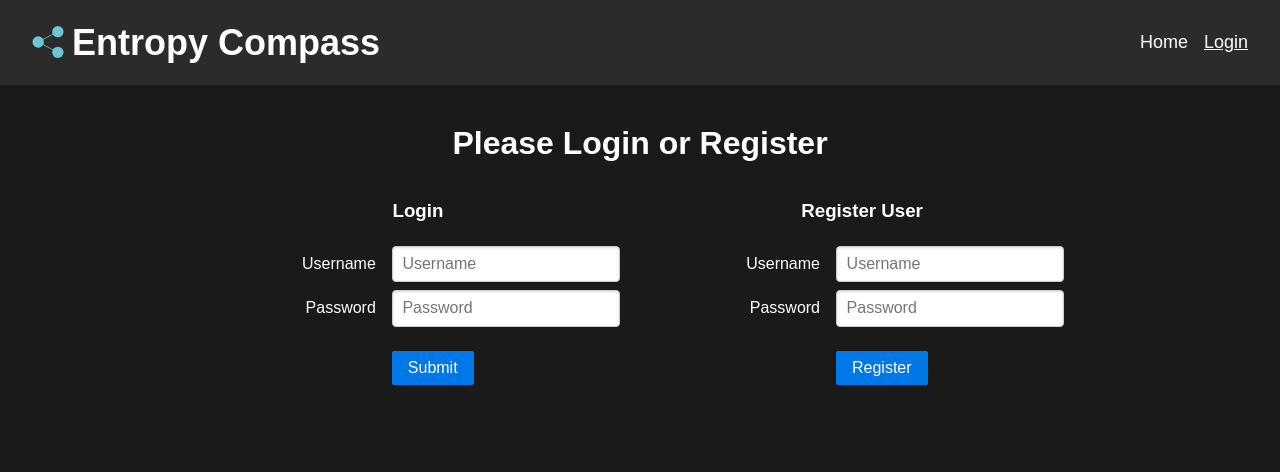
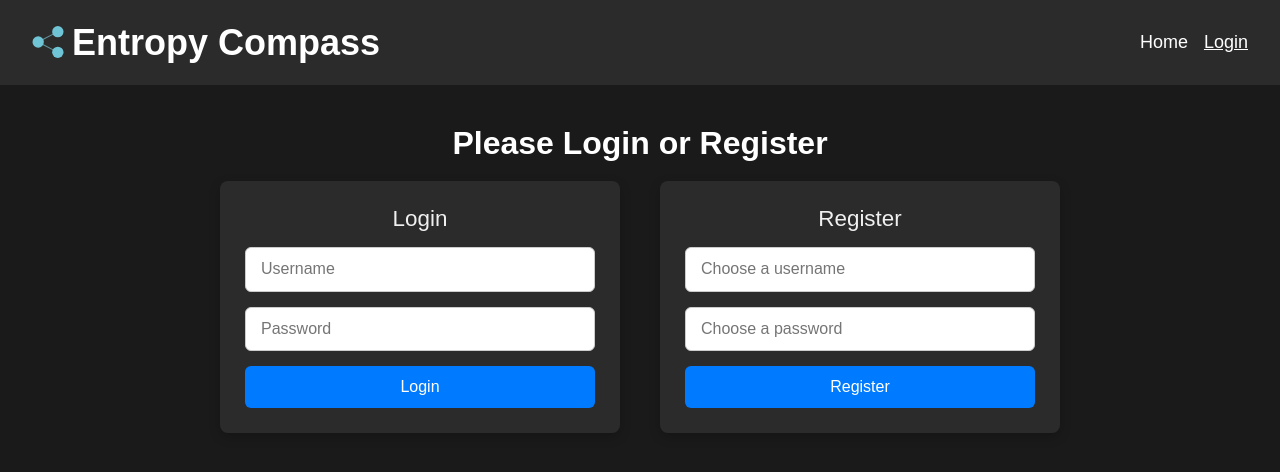
Before and after one commit to kvntang/entropy-compass, a Vue app: page /login in a window 1280 px wide. Shown: the top 472 px of the page. Built offline with nearby package versions, Linux system fonts and the light colour scheme; no server answers.

Commit message:
changed css

```diff
--- a/client/components/Login/LoginForm.vue
+++ b/client/components/Login/LoginForm.vue
@@ -8,34 +8,102 @@ const password = ref("");
 const { loginUser, updateSession } = useUserStore();
 
 async function login() {
-  await loginUser(username.value, password.value);
-  void updateSession();
-  void router.push({ name: "Home" });
+  try {
+    await loginUser(username.value, password.value);
+    await updateSession();
+    void router.push({ name: "Home" });
+  } catch (error) {
+    // Handle login error (optional)
+    console.error("Login failed:", error);
+  }
 }
 </script>
 
 <template>
-  <form class="pure-form pure-form-aligned" @submit.prevent="login">
-    <h3>Login</h3>
+  <form @submit.prevent="login" class="form">
     <fieldset>
-      <div class="pure-control-group">
-        <label for="aligned-name">Username</label>
-        <input v-model.trim="username" type="text" id="aligned-name" placeholder="Username" required />
-      </div>
-      <div class="pure-control-group">
-        <label for="aligned-password">Password</label>
-        <input type="password" v-model.trim="password" id="aligned-password" placeholder="Password" required />
-      </div>
-      <div class="pure-controls">
-        <button type="submit" class="pure-button pure-button-primary">Submit</button>
+      <legend>Login</legend>
+      <div class="form-group">
+        <input
+          type="text"
+          placeholder="Username"
+          v-model.trim="username"
+          required
+        />
+        <input
+          type="password"
+          placeholder="Password"
+          v-model.trim="password"
+          required
+        />
+        <button type="submit" class="primary-button">Login</button>
       </div>
     </fieldset>
   </form>
 </template>
 
 <style scoped>
-h3 {
+.form {
+  width: 100%;
+  max-width: 400px;
+  background: #2b2b2b;
+  border-radius: 8px;
+  box-shadow: 0 4px 12px rgba(0, 0, 0, 0.2);
+  padding: 25px;
+  box-sizing: border-box;
+}
+
+fieldset {
+  border: none;
+  padding: 0;
+  margin: 0;
+}
+
+legend {
+  font-size: 1.4rem;
+  margin-bottom: 15px;
+  color: #f0f0f0;
+  text-align: center;
+}
+
+.form-group {
   display: flex;
-  justify-content: center;
+  flex-direction: column;
+  gap: 15px;
+}
+
+input {
+  padding: 12px 15px;
+  font-size: 1rem;
+  border: 1px solid #ccc;
+  border-radius: 6px;
+  background: #fff;
+  transition: border-color 0.3s ease;
+}
+
+input:focus {
+  border-color: #007bff;
+  outline: none;
+}
+
+.primary-button {
+  padding: 12px;
+  font-size: 1rem;
+  background: #007bff;
+  color: #fff;
+  border: none;
+  border-radius: 6px;
+  cursor: pointer;
+  transition: background 0.3s ease;
+}
+
+.primary-button:hover {
+  background: #0056b3;
+}
+
+@media (max-width: 480px) {
+  .form {
+    padding: 20px;
+  }
 }
 </style>
--- a/client/components/Login/RegisterForm.vue
+++ b/client/components/Login/RegisterForm.vue
@@ -8,35 +8,103 @@ const password = ref("");
 const { createUser, loginUser, updateSession } = useUserStore();
 
 async function register() {
-  await createUser(username.value, password.value);
-  await loginUser(username.value, password.value);
-  void updateSession();
-  void router.push({ name: "Home" });
+  try {
+    await createUser(username.value, password.value);
+    await loginUser(username.value, password.value);
+    await updateSession();
+    void router.push({ name: "Home" });
+  } catch (error) {
+    // Handle registration error (optional)
+    console.error("Registration failed:", error);
+  }
 }
 </script>
 
 <template>
-  <form class="pure-form pure-form-aligned" @submit.prevent="register">
-    <h3>Register User</h3>
+  <form @submit.prevent="register" class="form">
     <fieldset>
-      <div class="pure-control-group">
-        <label for="aligned-name">Username</label>
-        <input v-model.trim="username" type="text" id="aligned-name" placeholder="Username" required />
-      </div>
-      <div class="pure-control-group">
-        <label for="aligned-password">Password</label>
-        <input type="password" v-model.trim="password" id="aligned-password" placeholder="Password" required />
-      </div>
-      <div class="pure-controls">
-        <button type="submit" class="pure-button pure-button-primary">Register</button>
+      <legend>Register</legend>
+      <div class="form-group">
+        <input
+          type="text"
+          placeholder="Choose a username"
+          v-model.trim="username"
+          required
+        />
+        <input
+          type="password"
+          placeholder="Choose a password"
+          v-model.trim="password"
+          required
+        />
+        <button type="submit" class="primary-button">Register</button>
       </div>
     </fieldset>
   </form>
 </template>
 
 <style scoped>
-h3 {
+.form {
+  width: 100%;
+  max-width: 400px;
+  background: #2b2b2b;
+  border-radius: 8px;
+  box-shadow: 0 4px 12px rgba(0, 0, 0, 0.2);
+  padding: 25px;
+  box-sizing: border-box;
+}
+
+fieldset {
+  border: none;
+  padding: 0;
+  margin: 0;
+}
+
+legend {
+  font-size: 1.4rem;
+  margin-bottom: 15px;
+  color: #f0f0f0;
+  text-align: center;
+}
+
+.form-group {
   display: flex;
-  justify-content: center;
+  flex-direction: column;
+  gap: 15px;
+}
+
+input {
+  padding: 12px 15px;
+  font-size: 1rem;
+  border: 1px solid #ccc;
+  border-radius: 6px;
+  background: #fff;
+  transition: border-color 0.3s ease;
+}
+
+input:focus {
+  border-color: #007bff;
+  outline: none;
+}
+
+.primary-button {
+  padding: 12px;
+  font-size: 1rem;
+  background: #007bff;
+  color: #fff;
+  border: none;
+  border-radius: 6px;
+  cursor: pointer;
+  transition: background 0.3s ease;
+}
+
+.primary-button:hover {
+  background: #0056b3;
+}
+
+@media (max-width: 480px) {
+  .form {
+    padding: 20px;
+  }
 }
 </style>
```
